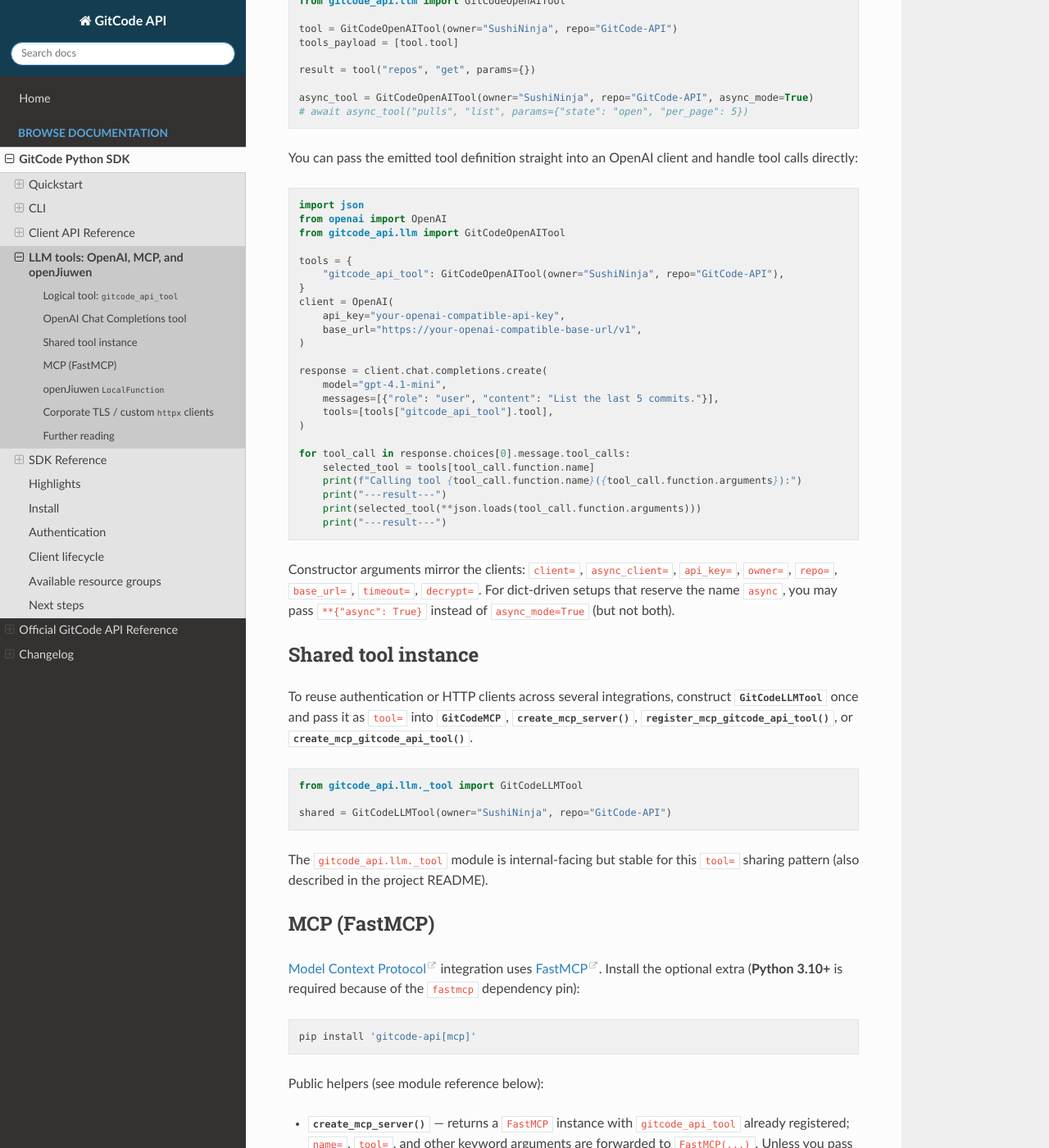
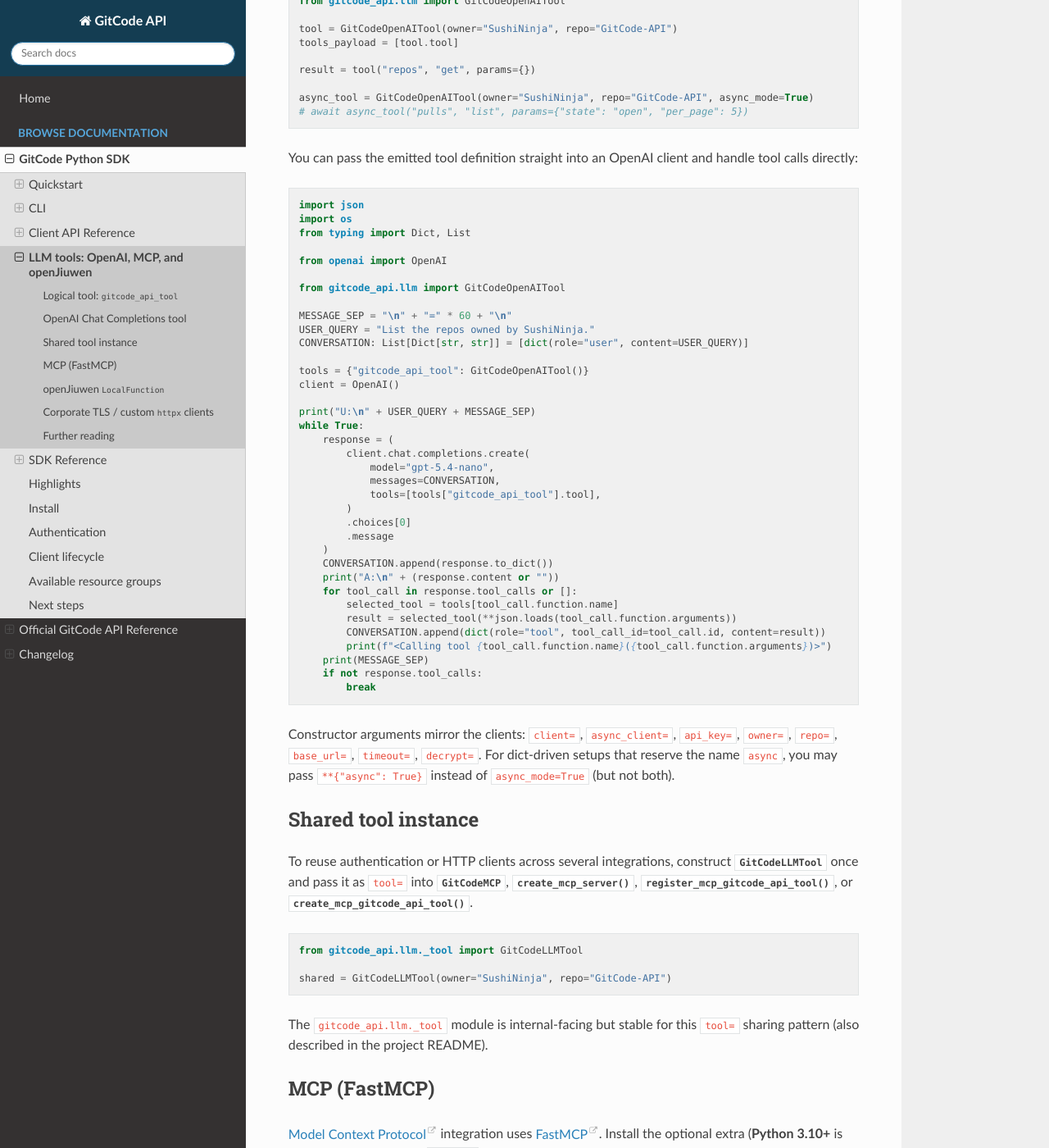
Before and after one commit to Trenza1ore/GitCode-API, a Sphinx documentation site: the page built from docs/sdk/llm_tools.rst, in a window 1280 px wide and 1400 px high, scrolled down 1116 px. Shown: the whole window at 82% size. Built offline with Sphinx 7.4.7 and the Read the Docs theme 3.1.0, drawn with Linux system fonts in a browser that asks for light colours.

Commit message:
docs: improved OpenAI tool usage examples in docs & readme

```diff
--- a/docs/sdk/llm_tools.rst
+++ b/docs/sdk/llm_tools.rst
@@ -71,30 +71,42 @@ handle tool calls directly:
 
 .. code-block:: python
 
-   import json
-   from openai import OpenAI
-   from gitcode_api.llm import GitCodeOpenAITool
+  import json
+  import os
+  from typing import Dict, List
 
-   tools = {
-       "gitcode_api_tool": GitCodeOpenAITool(owner="SushiNinja", repo="GitCode-API"),
-   }
-   client = OpenAI(
-       api_key="your-openai-compatible-api-key",
-       base_url="https://your-openai-compatible-base-url/v1",
-   )
+  from openai import OpenAI
 
-   response = client.chat.completions.create(
-       model="gpt-4.1-mini",
-       messages=[{"role": "user", "content": "List the last 5 commits."}],
-       tools=[tools["gitcode_api_tool"].tool],
-   )
+  from gitcode_api.llm import GitCodeOpenAITool
 
-   for tool_call in response.choices[0].message.tool_calls:
-       selected_tool = tools[tool_call.function.name]
-       print(f"Calling tool {tool_call.function.name}({tool_call.function.arguments}):")
-       print("---result---")
-       print(selected_tool(**json.loads(tool_call.function.arguments)))
-       print("---result---")
+  MESSAGE_SEP = "\n" + "=" * 60 + "\n"
+  USER_QUERY = "List the repos owned by SushiNinja."
+  CONVERSATION: List[Dict[str, str]] = [dict(role="user", content=USER_QUERY)]
+
+  tools = {"gitcode_api_tool": GitCodeOpenAITool()}
+  client = OpenAI()
+
+  print("U:\n" + USER_QUERY + MESSAGE_SEP)
+  while True:
+      response = (
+          client.chat.completions.create(
+              model="gpt-5.4-nano",
+              messages=CONVERSATION,
+              tools=[tools["gitcode_api_tool"].tool],
+          )
+          .choices[0]
+          .message
+      )
+      CONVERSATION.append(response.to_dict())
+      print("A:\n" + (response.content or ""))
+      for tool_call in response.tool_calls or []:
+          selected_tool = tools[tool_call.function.name]
+          result = selected_tool(**json.loads(tool_call.function.arguments))
+          CONVERSATION.append(dict(role="tool", tool_call_id=tool_call.id, content=result))
+          print(f"<Calling tool {tool_call.function.name}({tool_call.function.arguments})>")
+      print(MESSAGE_SEP)
+      if not response.tool_calls:
+          break
 
 Constructor arguments mirror the clients: ``client=``, ``async_client=``,
 ``api_key=``, ``owner=``, ``repo=``, ``base_url=``, ``timeout=``, ``decrypt=``.
```
Also changed, not shown: README.md (+30 -18 lines), README.zh.md (+28 -18 lines).
